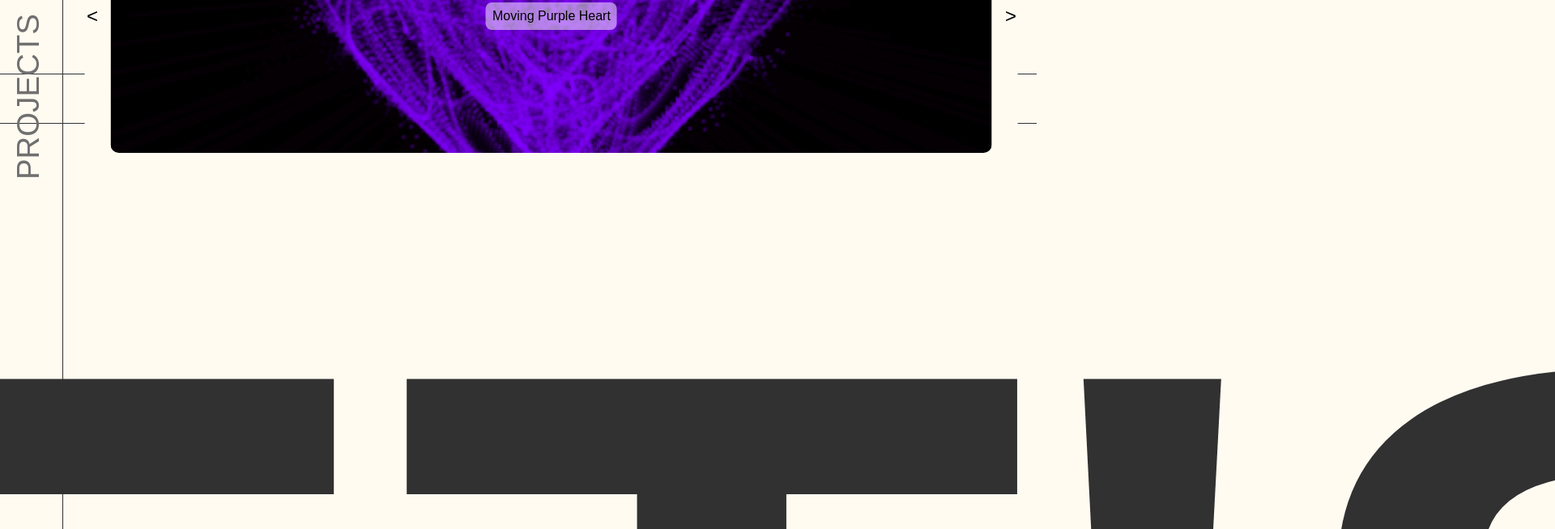
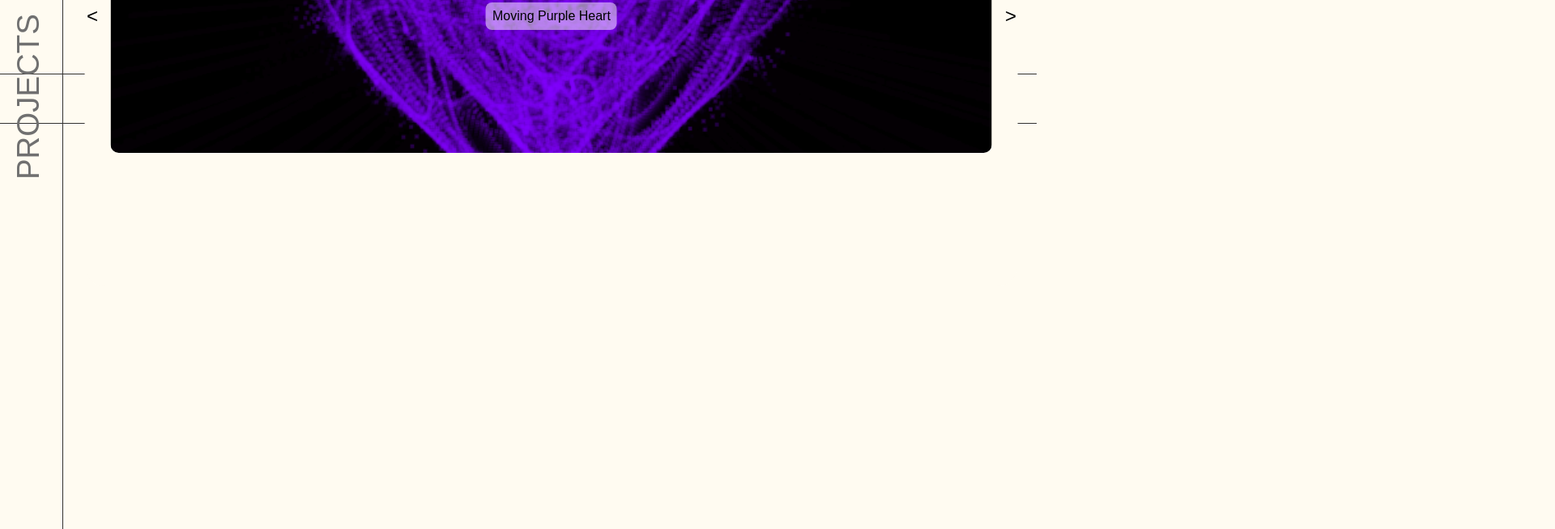
Before and after one commit to ziccotine/ZicPortfolio, a plain HTML site: page index.html in a window 1280 px wide. Shown: the part 1562-2216 px from the top of the page at 81% size, 1920 px wide, since content can reach past the window. Drawn offline with Linux system fonts and the light colour scheme; a web font is replaced by a local one.

Commit message:
fixing contact

```diff
--- a/style.css
+++ b/style.css
@@ -262,7 +262,7 @@ button {
 
 #contactbig {
   display: flex;
-  font-size: 100vw;
+  font-size: 4vw;
   color: #323131;
   align-items: center;
   justify-content: center;
```
